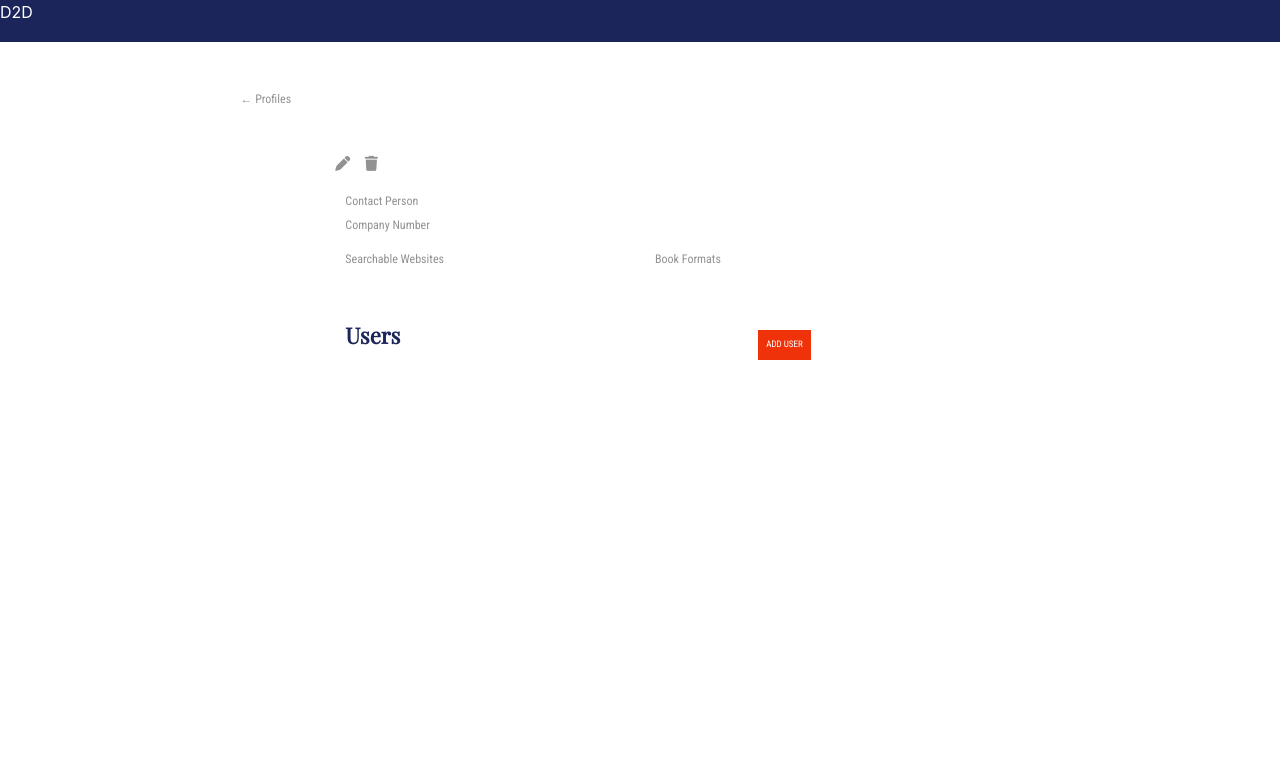
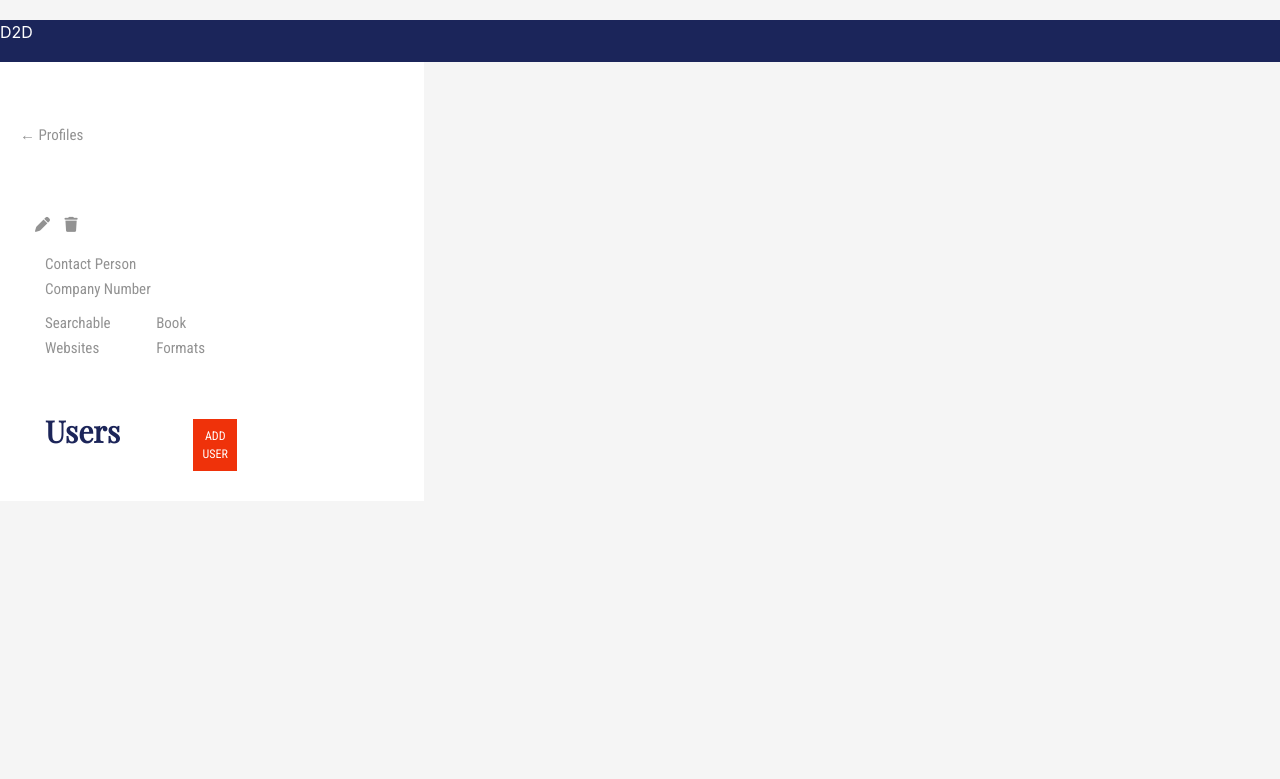
Before and after one commit to B1Dobbs/b2b_d2d, a Django app: template b2b_app/templates/profile-page.html in a window 1280 px wide. Shown: the top 779 px of the page. Run offline with Django 3.2, Linux system fonts and the light colour scheme; the template is opened without the code that fills it, so the values that code supplies are empty; some libraries are stand-ins or nearby versions.

Commit message:
Made page scalable

```diff
--- a/b2b_app/static/css/style.css
+++ b/b2b_app/static/css/style.css
@@ -1,14 +1,16 @@
 body {
-    background-color: #f7f6f6;
+    background-color: #F5F5F5!important;
+    position: absolute;
+    top: 20px; /* Header Height */
+    bottom: 20px; /* Footer Height */
+    width: 100%;
 }
 
 .title_bar {
     overflow: hidden;
     background-color: #1B255A;
-    left: 0;
-    right: 0;
     top: 0;
-    position: absolute;
+    width: 100%;
 }
 
 .title_bar h1{
@@ -44,20 +46,31 @@ hr {
 .details-block {
     width: 80%;
     margin: auto;
-    margin-top: 25px;
+    margin-top: 40px;
     padding: 10px;
     display: block;
     align-items: center;
     justify-content: center;
+    display: inline-block;
+}
+
+.content {
+    margin-left: auto;
+    margin-right: auto;
+    margin-top: 0;
+    height: 100%;
+    display: block;
+    align-items: center;
+    justify-content: center;
+    max-width: 800px;
+    background-color: white;
 }
 
 .link {
-    width: 80%;
-    margin: auto;
-    margin-top: 75px;
-    display: block;
-    align-items: center;
-    justify-content: center;
+    padding: 10px;
+    background-color: white !important;
+    display: inline-block;
+    vertical-align: top;
 }
 
 span .more-text {
@@ -69,7 +82,7 @@ span .more-text {
 }
 
 .labels {
-    font-size: 12px;
+    font-size: 15px;
     font-family: 'Roboto Condensed', sans-serif;
     color: #929292;
     padding-right: 10px;
@@ -78,7 +91,7 @@ span .more-text {
 .title {
     font-family: 'Playfair Display', serif;
     font-weight: bold;
-    font-size: 22px;
+    font-size: 30px;
     color: #1c2559;
 }
 
@@ -89,7 +102,7 @@ span .more-text {
 
 .details {
     font-family: 'Roboto', sans-serif;
-    font-size: 12px;
+    font-size: 15px;
     color: #1c2559;
     text-align: left;
 }
@@ -168,6 +181,11 @@ button:hover {
     font-size: 24px;
 }
 
+.create-user {
+    margin-top: 20px;
+    float: right;
+}
+
 .description {
     width: 100%;
     display: block;
@@ -206,7 +224,7 @@ button:hover {
 
 .button_css{
     font-family: 'Roboto Condensed', sans-serif;
-    font-size: 9px;
+    font-size: 12px;
     padding: 8px;
     width: auto;
     font-weight: normal;
@@ -222,17 +240,18 @@ button:hover {
 
 .user-title {
     margin-top: 50px;
+    display: inline-block;
 }
 
 .users_list{
-    margin-left:40px;
+    margin: auto;
     margin-top: 20px;
     width: 100%;
 }
 
 .users_list table{
     border-collapse: collapse;
-    width: auto;
+    width: 100%;
     background-color: #f7f6f6;
 }
 
--- a/b2b_app/templates/company_detail.html
+++ b/b2b_app/templates/company_detail.html
@@ -1,16 +1,18 @@
 {% extends 'form_background.html' %}
 {% block content %}
+    {% include "_modal.html" %}
+    <div class="content">
         <div class="title_bar">
             <!-- <img src="d2d-logo.png">-->
             <p style="color: white">D2D</p>
         </div>
-    {% include "_modal.html" %}
+        <div>
         <div class="link">
             <button><a href="/../company" class = "labels"> &#x2190 Profiles</a></button>
+        </div>
         <div class = "details-block">
         <span id = "title" class = "title"> <strong>{{ company.name }} </strong></span>
-            <button class="update-company" type="button" name="button" data-id="{% url 'update_company' company.pk %}">
-                <span><i class='fas fa-pen icons'></i></span></button>
+        <button class="update-company" type="button" name="button" data-id="{% url 'update_company' company.pk %}"><span><i class='fas fa-pen icons'></i></span></button>
         <i class='fas fa-trash icons'></i>
         <div class="indent">
             <span class = "labels">Contact Person </span>
@@ -34,13 +36,13 @@
             </div>
         </div>
 
-    <div class = "grid-x grid-padding-x">
-        <div class = "large-8 medium-8 small-6 cell user-title">
-            <span class = "title">Users</span>
+        <div >
+            <div>
+                <span class = "title user-title">Users</span>
+                <div class = "button_padding create-user">
+                    <button class="create-user button_css" type="button" name="button">ADD USER</button>
+                </div>
 
-        </div>
-        <div class = "small-6 medium-4 large-4 cell button_padding user-title">
-            <button class="create-user button_css" type="button" name="button">ADD USER</button>
             </div>
         </div>
 
@@ -80,6 +82,7 @@
             </div>
         </div>
     </div>
+</div>
 {% endblock %}
 
 {% block extrascripts %}
```
Lines whose indentation alone changed are shown as unchanged.
